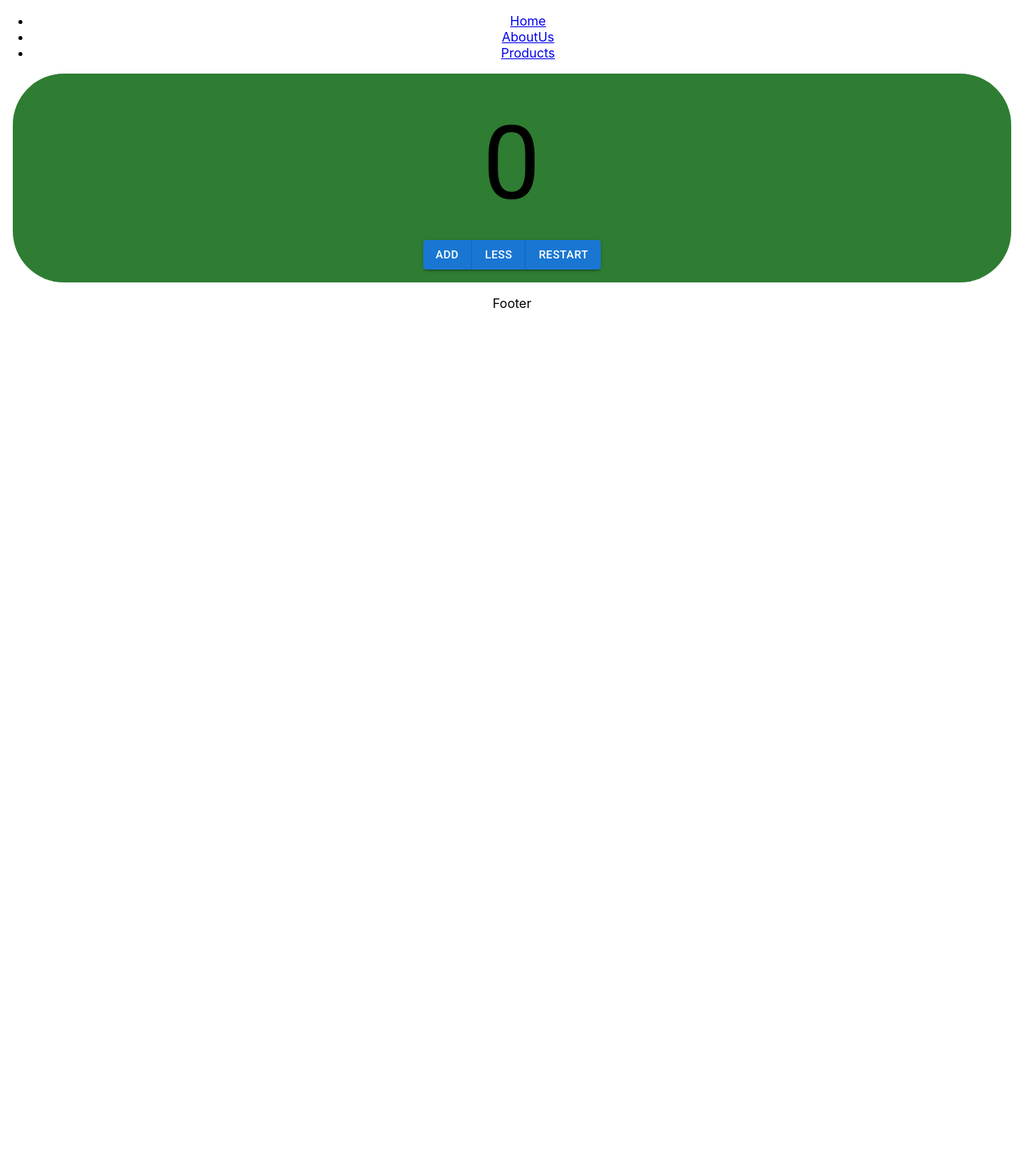
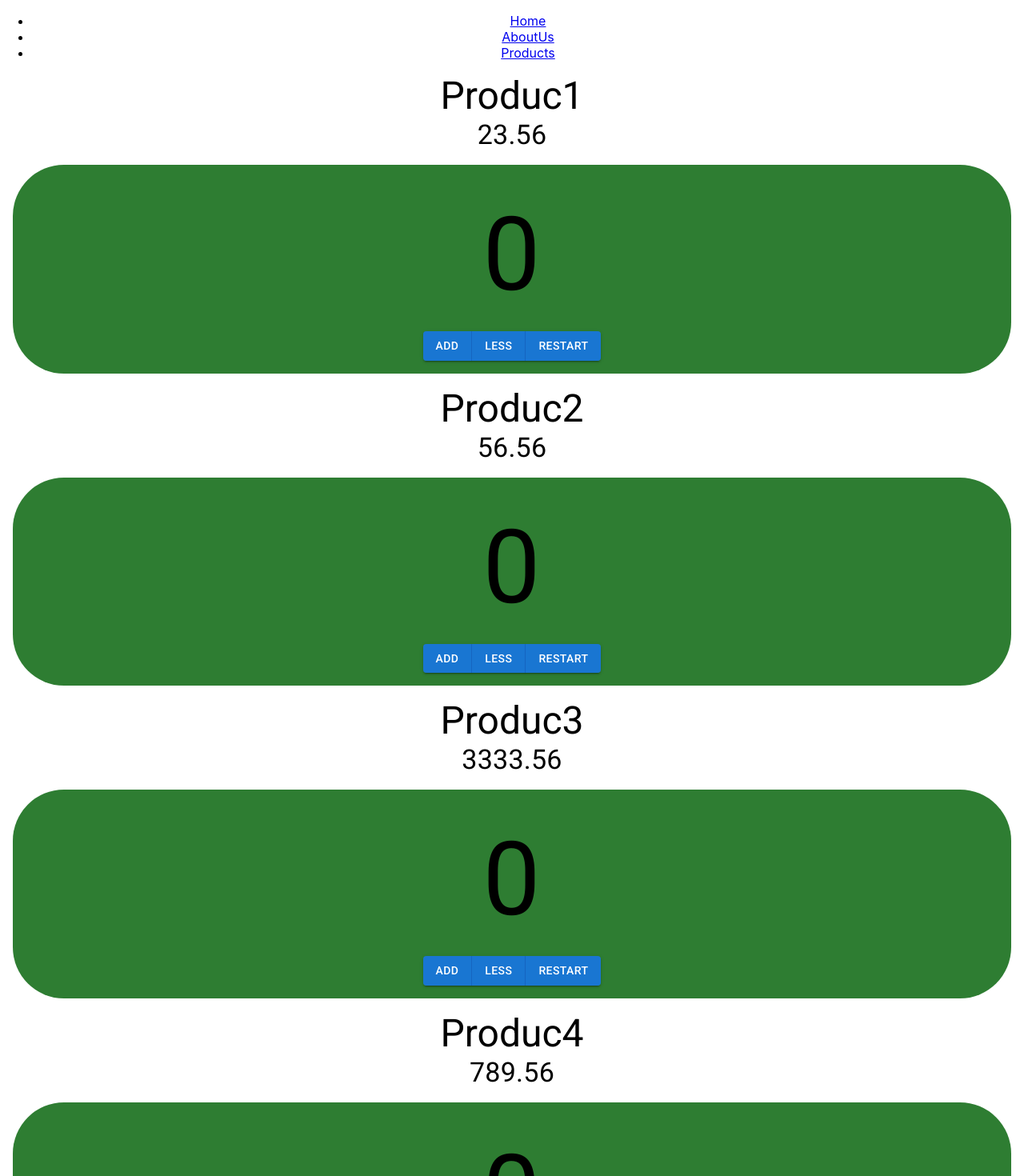
Before and after one commit to sergiotrrs/ch34-react-02-counter, a React (Create React App) app: page /products in a window 1280 px wide. Shown: the top 1470 px of the page at 80% size. Before the commit the page ends 800 px from the top, so only its background shows below. Built offline with nearby package versions, Linux system fonts and the light colour scheme.

Commit message:
ci: iterar de un arreglo de productos

```diff
--- a/src/pages/products/Products.jsx
+++ b/src/pages/products/Products.jsx
@@ -1,10 +1,43 @@
+import { Box, Typography } from "@mui/material";
 import CounterApp from "../../components/counter/CounterApp"
+
+const products = [
+  {
+    sku: 1234,
+    title: "Produc1",
+    img: "www.image.com",
+    price: 23.56,
+  },
+  {
+    sku: 1235,
+    title: "Produc2",
+    img: "www.image.com",
+    price: 56.56,
+  },
+  {
+    sku: 1236,
+    title: "Produc3",
+    img: "www.image.com",
+    price: 3333.56,
+  },
+  {
+    sku: 1240,
+    title: "Produc4",
+    img: "www.image.com",
+    price: 789.56,
+  },
+];
 
 export const Products = () => {
   return (
     <div>
-      <CounterApp />
-
+      {  products.map( ({title, img, price, sku}, index)=>
+        <Box key={sku}>
+          <Typography variant="h3" >{title}</Typography>
+          <Typography variant="h4" >{price}</Typography>
+          <CounterApp />
+        </Box>
+        )}
     </div>
   )
 }
```
